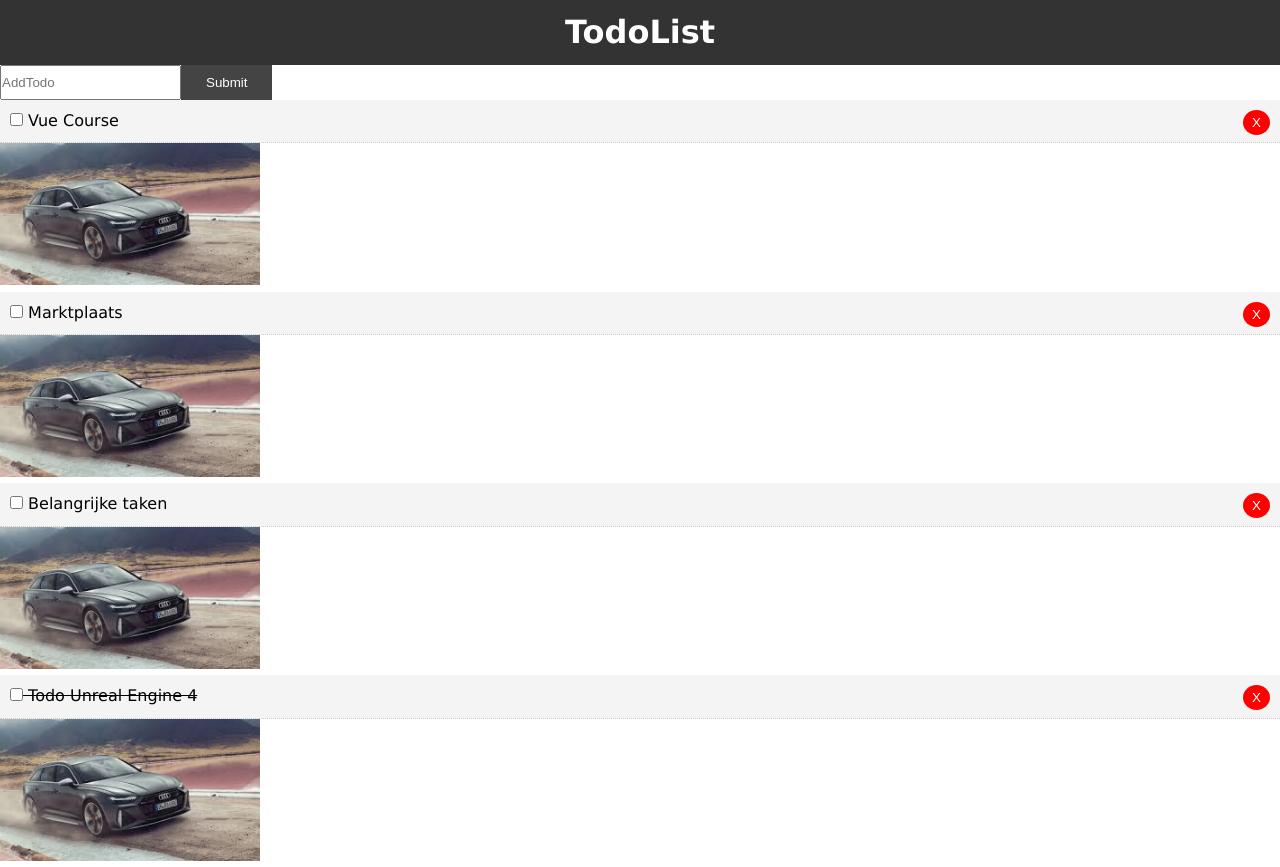
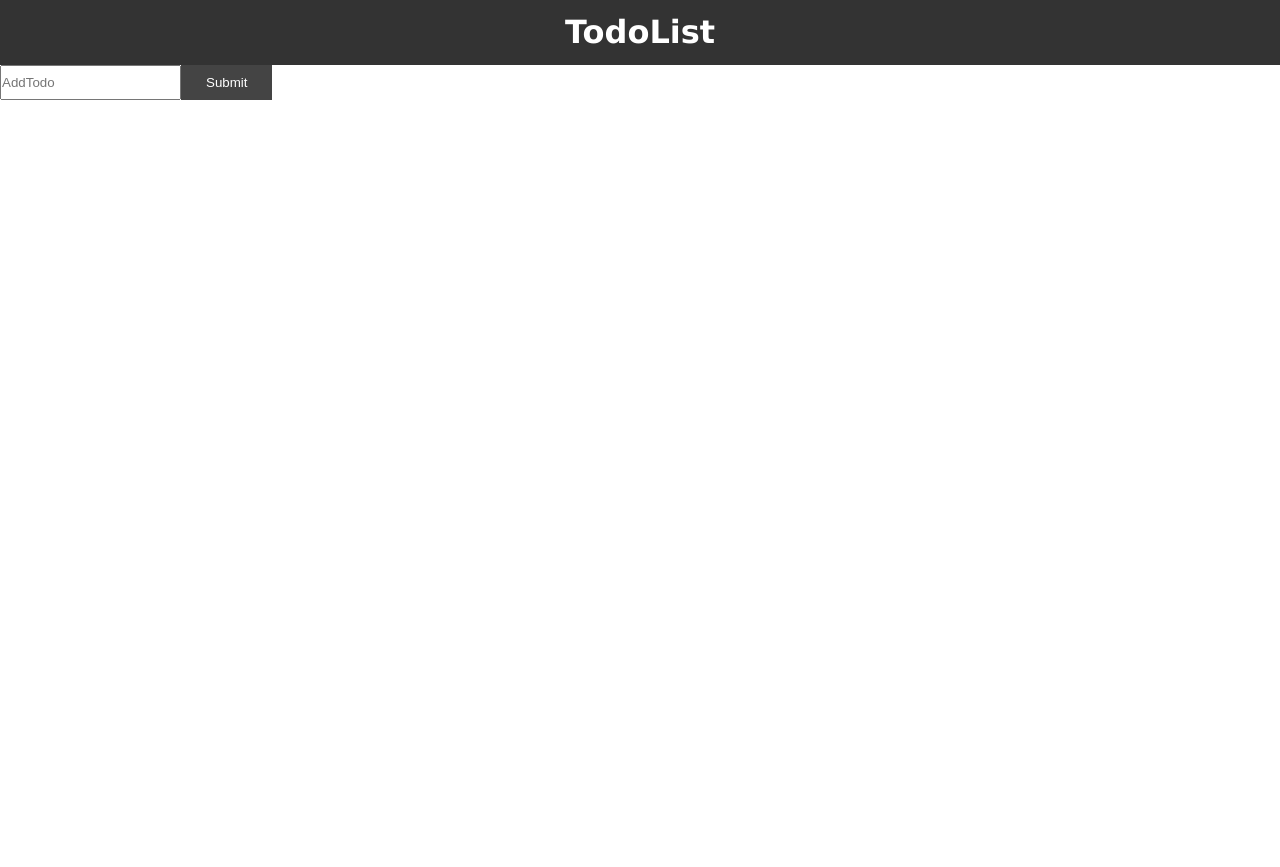
Before and after one commit to darksos34/vue_crash_course, a Vue app: page / in a window 1280 px wide. After the commit the page ends 800 px from the top, so only its background shows below. Built offline with nearby package versions, Linux system fonts and the light colour scheme.

Commit message:
Update App.vue

```diff
--- a/src/App.vue
+++ b/src/App.vue
@@ -21,32 +21,7 @@ export default {
 
   data() {
     return {
-      todos: [
-        {
-          id: 1,
-          title: "Vue Course",
-          description: "Vue Crash Course 30 min left",
-          completed: false,
-        },
-        {
-          id: 2,
-          title: "Marktplaats",
-          description: "Samsung S7 Edge, Gasfornuis, Seat ibizi diesel",
-          completed: false,
-        },
-        {
-          id: 3,
-          title: "Belangrijke taken",
-          description: "Check agenda en white",
-          completed: false,
-        },
-        {
-          id: 4,
-          title: "Todo Unreal Engine 4",
-          description: "Finish your menu tutorial before saturday",
-          completed: true,
-        },
-      ],
+      todos: [],
     };
   },
   methods: {
```
